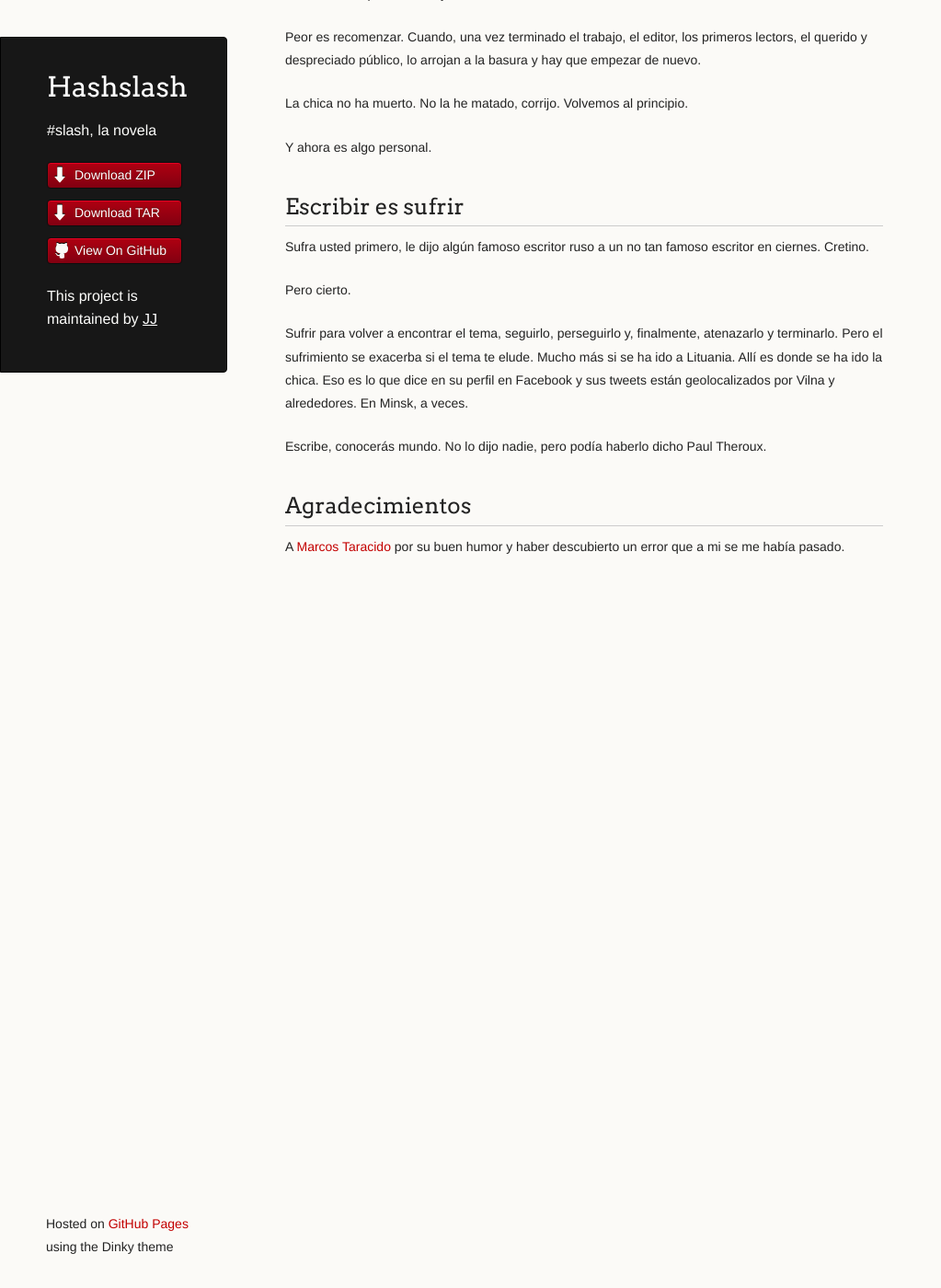
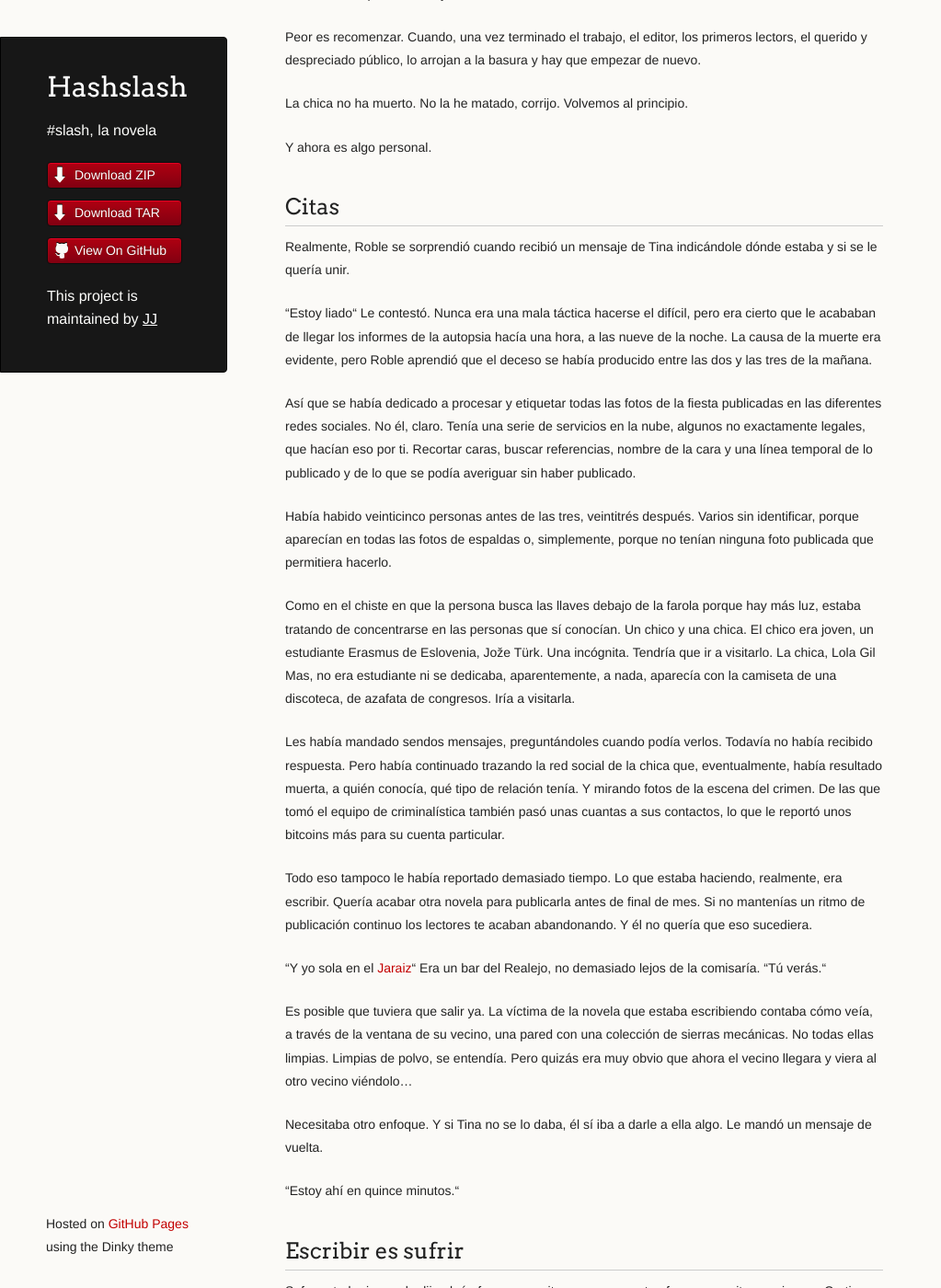
Before and after one commit to JJ/HashSlash, a Jekyll site: the page built from texto/HashSlash.md, in a window 1280 px wide and 1400 px high, scrolled down 22600 px. Shown: the whole window at 92% size, without its empty margins (0-1023 px from the left). Built offline with Jekyll 4.4.1, drawn with Linux system fonts in a browser that asks for light colours; some of the changed text lies outside the part shown.

Commit message:
Sync texto/HashSlash.md from master to gh-pages

```diff
--- a/texto/HashSlash.md
+++ b/texto/HashSlash.md
@@ -1185,6 +1185,65 @@ La chica no ha muerto. No la he matado, corrijo. Volvemos al principio.
 
 Y ahora es algo personal.
 
+## Citas
+
+Realmente, Roble se sorprendió cuando recibió un mensaje de Tina
+indicándole dónde estaba y si se le quería unir.
+
+“Estoy liado“ Le contestó. Nunca era una mala táctica hacerse el
+difícil, pero era cierto que le acababan de llegar los informes de la
+autopsia hacía una hora, a las nueve de la noche. La causa de la
+muerte era evidente, pero Roble aprendió que el deceso se había
+producido entre las dos y las tres de la mañana.
+
+Así que se había dedicado a procesar y etiquetar todas las fotos de la
+fiesta publicadas en las diferentes redes sociales. No él,
+claro. Tenía una serie de servicios en la nube, algunos no exactamente
+legales, que hacían eso por ti. Recortar caras, buscar referencias,
+nombre de la cara y una línea temporal de lo publicado y de lo que se
+podía averiguar sin haber publicado.
+
+Había habido veinticinco personas antes de las tres, veintitrés
+después. Varios sin identificar, porque aparecían en todas las fotos
+de espaldas o, simplemente, porque no tenían ninguna foto publicada
+que permitiera hacerlo.
+
+Como en el chiste en que la persona busca las llaves debajo de la
+farola porque hay más luz, estaba tratando de concentrarse en las
+personas que sí conocían. Un chico y una chica. El chico era joven, un
+estudiante Erasmus de Eslovenia, Jože Türk. Una incógnita. Tendría que
+ir a visitarlo. La chica, Lola Gil Mas, no era estudiante ni se
+dedicaba, aparentemente, a nada, aparecía con la camiseta de una
+discoteca, de azafata de congresos. Iría a visitarla.
+
+Les había mandado sendos mensajes, preguntándoles cuando podía
+verlos. Todavía no había recibido respuesta. Pero había continuado
+trazando la red social de la chica que, eventualmente, había resultado
+muerta, a quién conocía, qué tipo de relación tenía. Y mirando fotos
+de la escena del crimen. De las que tomó el equipo de criminalística
+también pasó unas cuantas a sus contactos, lo que le reportó unos
+bitcoins más para su cuenta particular.
+
+Todo eso tampoco le había reportado demasiado tiempo. Lo que estaba
+haciendo, realmente, era escribir. Quería acabar otra novela para
+publicarla antes de final de mes. Si no mantenías un ritmo de
+publicación continuo los lectores te acaban abandonando. Y él no
+quería que eso sucediera.
+
+“Y yo sola en el [Jaraiz](http://detapeoporgranada.blogspot.com.es/2010/04/jaraiz-editado.html)“ Era un bar del Realejo, no demasiado lejos de
+la comisaría. “Tú verás.“
+
+Es posible que tuviera que salir ya. La víctima de la novela que
+estaba escribiendo contaba cómo veía, a través de la ventana de su
+vecino, una pared con una colección de sierras mecánicas. No todas
+ellas limpias. Limpias de polvo, se entendía. Pero quizás era muy
+obvio que ahora el vecino llegara y viera al otro vecino viéndolo...
+
+Necesitaba otro enfoque. Y si Tina no se lo daba, él sí iba a darle a
+ella algo. Le mandó un mensaje de vuelta.
+
+“Estoy ahí en quince minutos.“
+
 
 ## Escribir es sufrir
 
@@ -1207,4 +1266,6 @@ Paul Theroux.
 ## Agradecimientos
 
 A [Marcos Taracido](http://twitter.com/marcostaracido) por su buen
-humor y haber descubierto un error que a mi se me había pasado.
+humor y haber descubierto un error que a mi se me había pasado (lo que
+debería ser obvio, porque si no se me hubiera pasado no habría sido un
+error).
```
